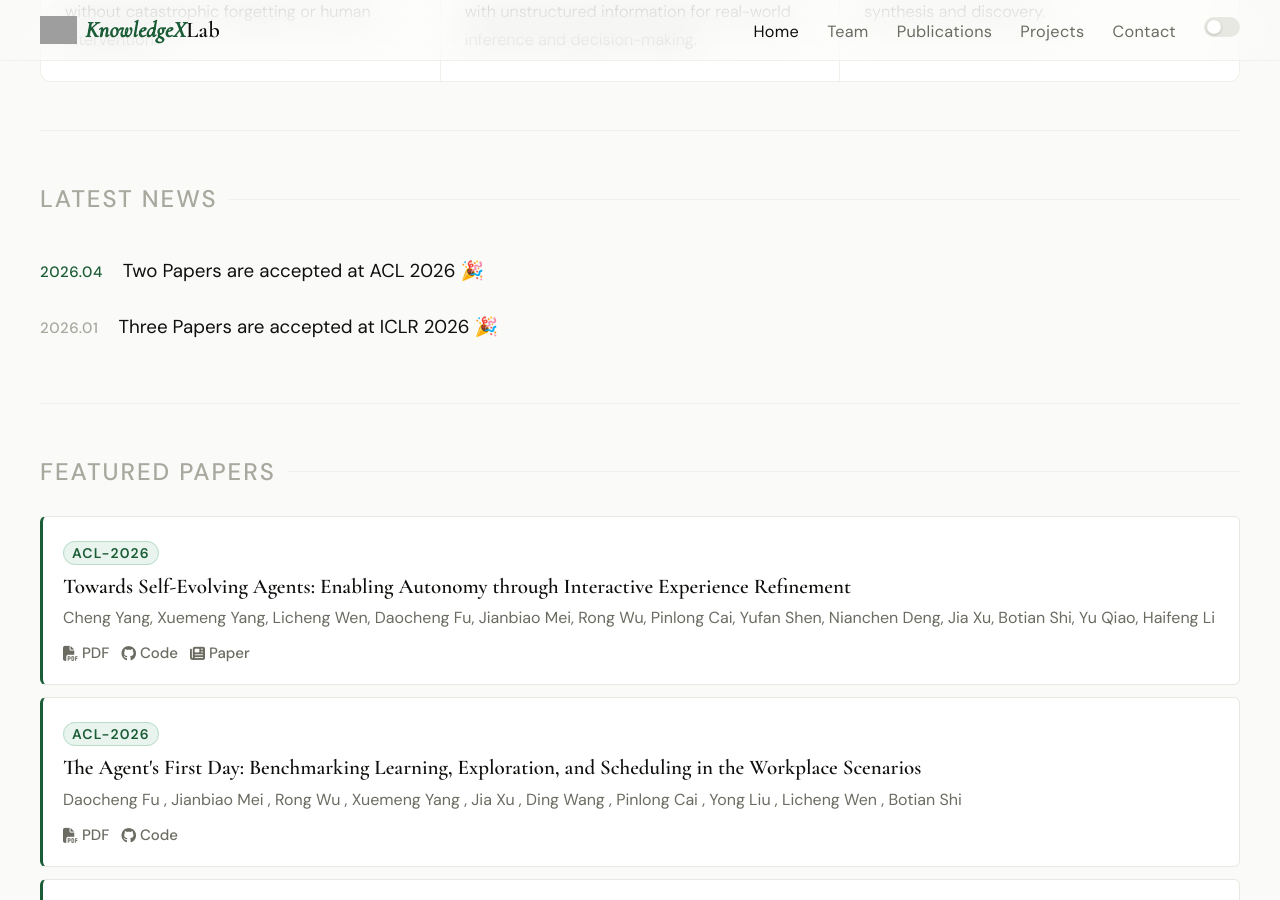
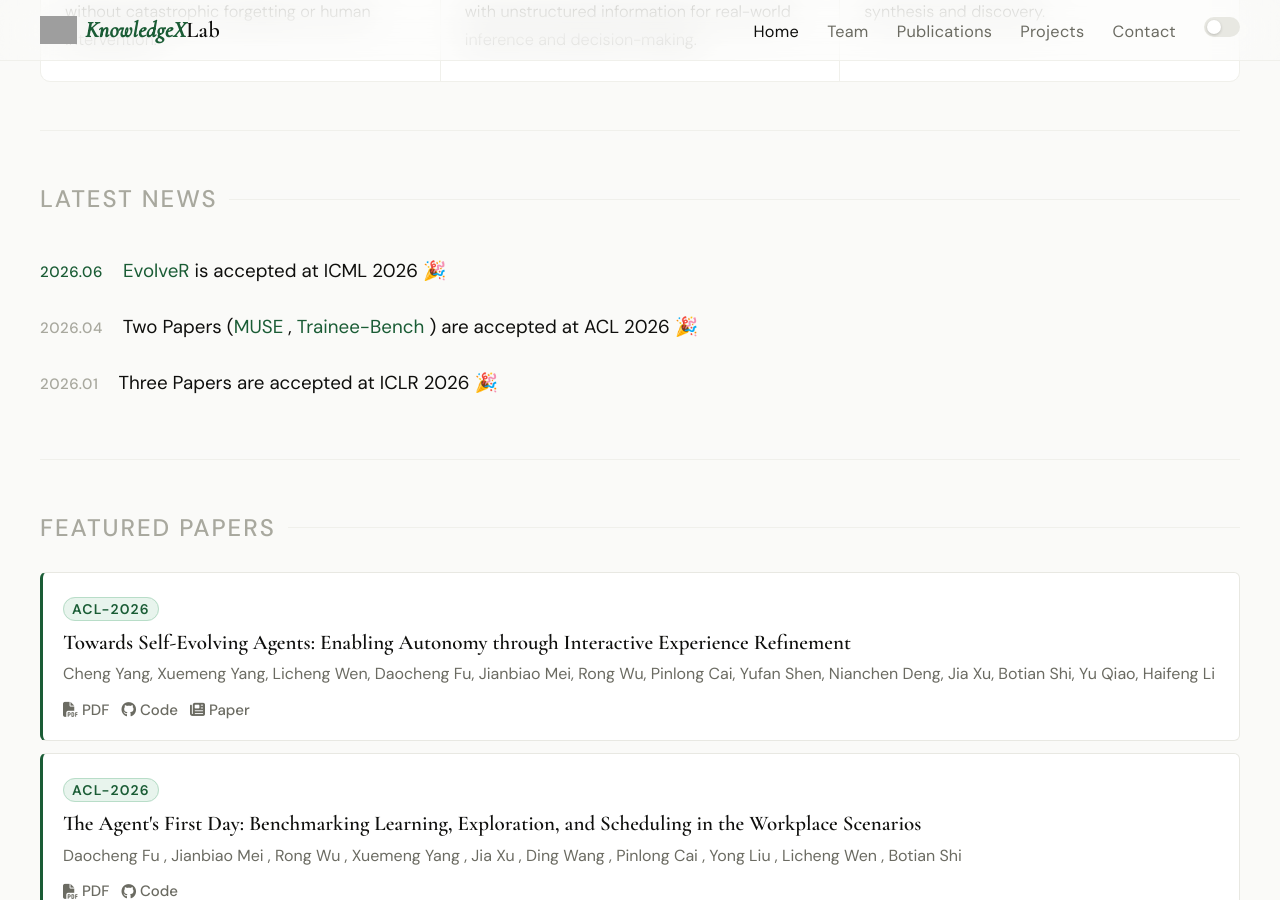
Before and after one commit to KnowledgeXLab/KnowledgeXLab.github.io, a Jekyll site: the page built from index.md, in a window 1280 px wide and 900 px high, scrolled down 1245 px. Built offline with Jekyll 4.4.1, drawn with Linux system fonts in a browser that asks for light colours; a style sheet for code colours, icons or effects is not loaded; grey boxes are pictures that could not be loaded.

```diff
--- a/_config.yml
+++ b/_config.yml
@@ -25,8 +25,17 @@ nav_links:
 
 # Latest news (shown on home page, most recent first)
 news:
+  - date: "2026.06"
+    text: "EvolveR is accepted at ICML 2026 🎉"
+    link_text: "EvolveR"
+    link: "https://arxiv.org/pdf/2510.16079"
   - date: "2026.04"
-    text: "Two Papers are accepted at ACL 2026 🎉"
+    text: "Two Papers (MUSE, Trainee-Bench) are accepted at ACL 2026 🎉"
+    links:
+      - text: "MUSE"
+        url: "https://arxiv.org/pdf/2510.08002"
+      - text: "Trainee-Bench"
+        url: "https://arxiv.org/pdf/2601.08173"
   - date: "2026.01"
     text: "Three Papers are accepted at ICLR 2026 🎉"
 
--- a/_data/people.yml
+++ b/_data/people.yml
@@ -96,7 +96,7 @@
     email: "974930108@qq.com"
 
 - name: "Yufan Shen"
-  role: "Faculty"
+  role: "Alumni"
   photo: "/assets/images/people/shenyufan.jpg"
   cartoon: "/assets/images/cartoon/shenyufan.jpeg"
   bio: ""
--- a/assets/css/main.css
+++ b/assets/css/main.css
@@ -819,7 +819,7 @@ button.pub-link {
   font-size: 1rem; font-weight: 300;
   color: var(--text-secondary);
   margin-bottom: 44px; line-height: 1.75;
-  max-width: 560px;
+  max-width: 640px;
 }
 
 /* ── Responsive ── */
--- a/index.md
+++ b/index.md
@@ -49,7 +49,24 @@ research_directions:
   {% for item in site.news limit:5 %}
   <div class="news-item">
     <span class="news-date {% unless forloop.first %}old{% endunless %}">{{ item.date }}</span>
-    <span class="news-text">{{ item.text }}</span>
+    <span class="news-text">
+      {% if item.links %}
+        {% assign remaining_text = item.text %}
+        {% for news_link in item.links %}
+          {% assign news_parts = remaining_text | split: news_link.text %}
+          {{ news_parts[0] }}<a href="{{ news_link.url }}" target="_blank" rel="noopener">{{ news_link.text }}</a>
+          {% assign remaining_text = news_parts[1] %}
+        {% endfor %}
+        {{ remaining_text }}
+      {% elsif item.link and item.link_text %}
+        {% assign news_parts = item.text | split: item.link_text %}
+        {{ news_parts[0] }}<a href="{{ item.link }}" target="_blank" rel="noopener">{{ item.link_text }}</a>{{ news_parts[1] }}
+      {% elsif item.link %}
+        <a href="{{ item.link }}" target="_blank" rel="noopener">{{ item.text }}</a>
+      {% else %}
+        {{ item.text }}
+      {% endif %}
+    </span>
   </div>
   {% endfor %}
 </div>
```
Also changed, not shown: contact.md (+8 -0 lines), people.md (+39 -1 lines).
